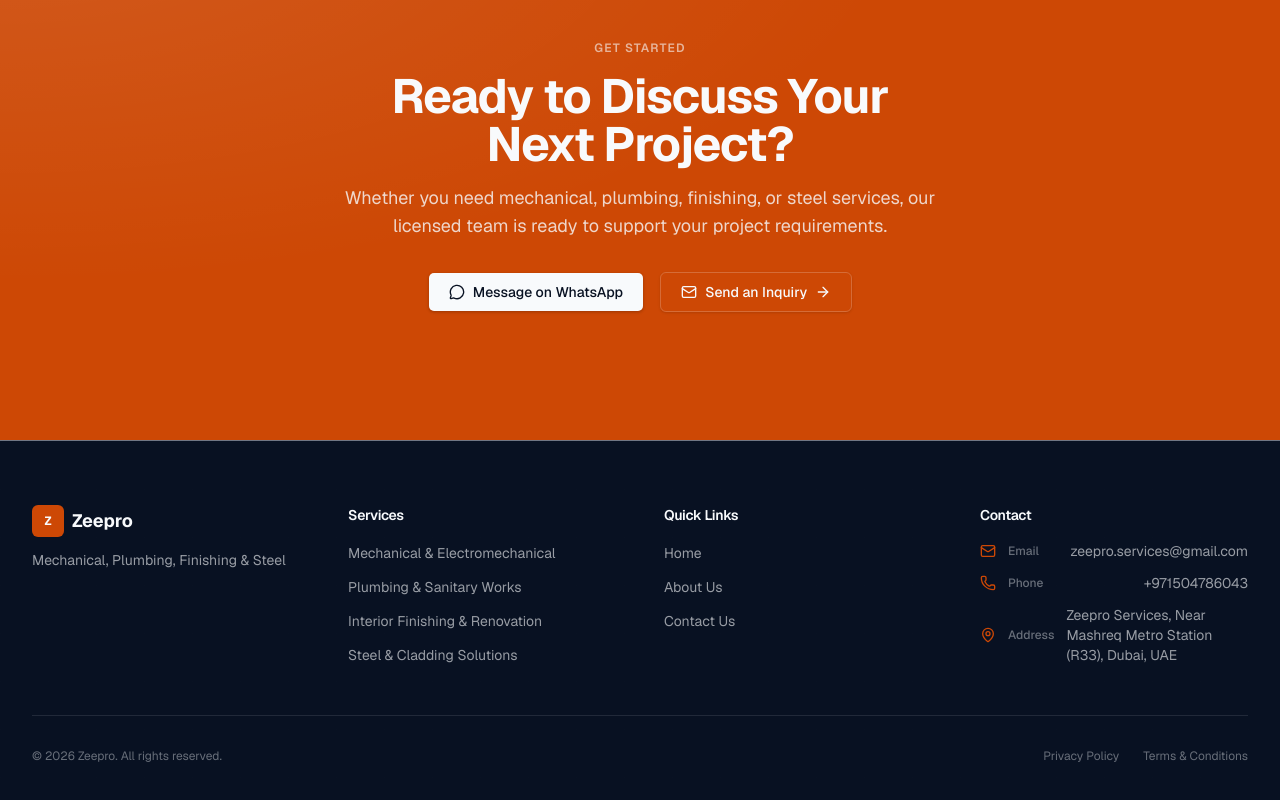
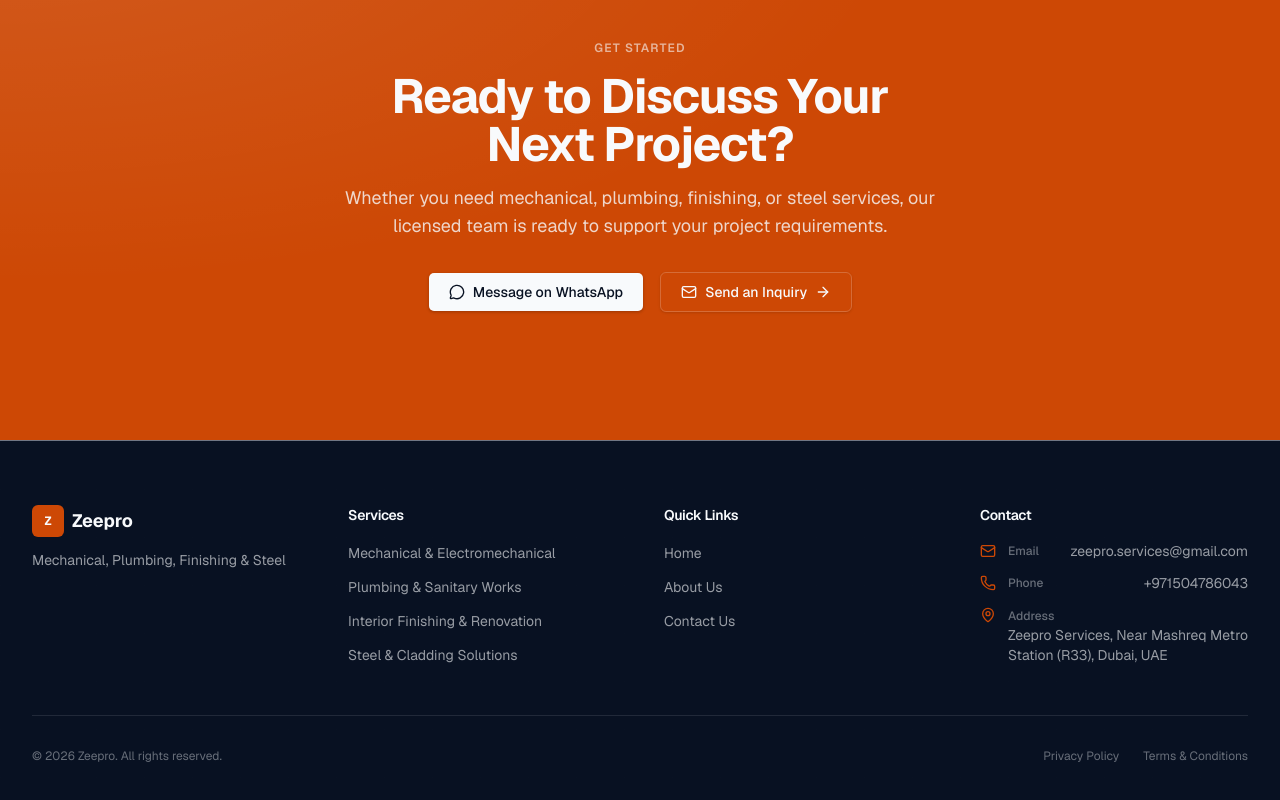
Before and after one commit to zee-pro/zeepro-services, a Next.js app: page / in a window 1280 px wide. Shown: the part 3963-4763 px from the top of the page. Built offline with nearby package versions, Linux system fonts and the light colour scheme.

Commit message:
minor ui fixes

```diff
--- a/src/components/home/cta-section.tsx
+++ b/src/components/home/cta-section.tsx
@@ -8,7 +8,7 @@ import { SOCIAL_LINKS } from "@/lib/constants";
 
 export function CTASection() {
   return (
-    <section className="relative overflow-hidden bg-accent py-24 sm:py-32">
+    <section className="relative overflow-hidden bg-accent py-24 sm:py-32 selection:bg-accent-foreground/15 selection:text-accent-foreground">
       <div
         aria-hidden="true"
         className="pointer-events-none absolute inset-0 bg-[radial-gradient(ellipse_at_top_left,oklch(1_0_0/0.1),transparent_50%)]"
--- a/src/components/layout/footer.tsx
+++ b/src/components/layout/footer.tsx
@@ -186,14 +186,16 @@ export function Footer() {
                   </span>
                 </button>
               </li>
-              <li className="flex items-center gap-3">
-                <MapPin className="size-4 shrink-0 text-accent" aria-hidden="true" />
-                <span className="text-xs font-medium text-primary-foreground/40">
-                  Address
-                </span>
-                <span className="ms-auto text-sm text-primary-foreground/60">
-                  {SITE_CONFIG.address}
-                </span>
+              <li className="flex gap-3">
+                <MapPin className="mt-0.5 size-4 shrink-0 text-accent" aria-hidden="true" />
+                <div>
+                  <span className="text-xs font-medium text-primary-foreground/40">
+                    Address
+                  </span>
+                  <p className="text-sm text-primary-foreground/60">
+                    {SITE_CONFIG.address}
+                  </p>
+                </div>
               </li>
             </ul>
           </div>
```
